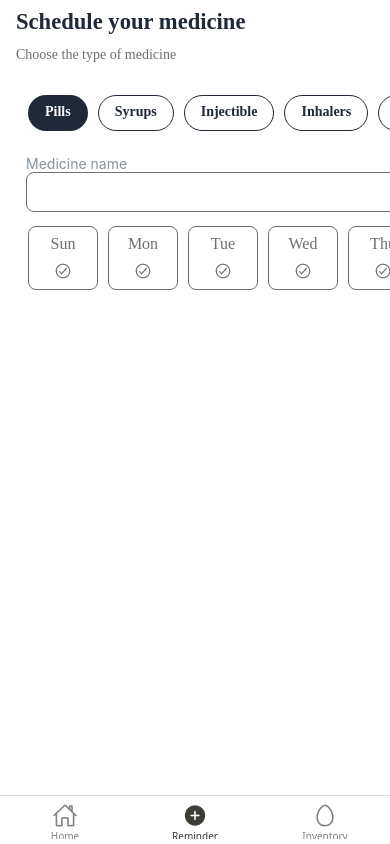
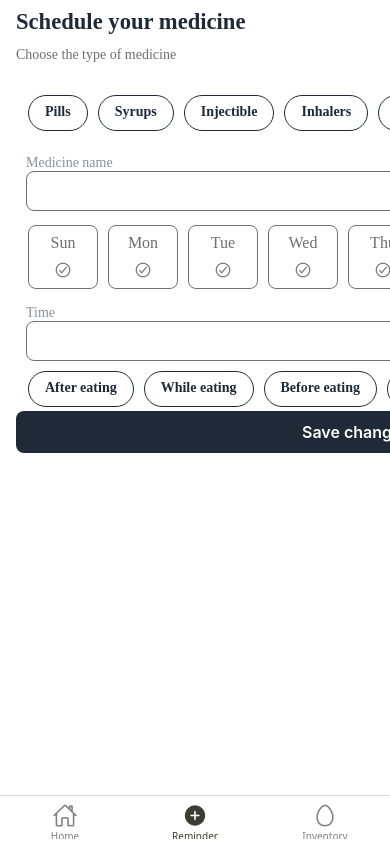
Before and after one commit to bidhan-skybase/PillPop, a React Native app: screen /Reminder in a window 390 px wide. Built offline with nearby package versions, Linux system fonts and the light colour scheme.

Commit message:
feat: Add reminder page

```diff
--- a/package.json
+++ b/package.json
@@ -10,6 +10,7 @@
     "test": "jest"
   },
   "dependencies": {
+    "@react-native-community/datetimepicker": "^8.3.0",
     "@react-navigation/bottom-tabs": "^7.3.10",
     "@react-navigation/native": "^7.1.6",
     "@rneui/base": "^4.0.0-rc.8",
--- a/src/component/dropdown.tsx
+++ b/src/component/dropdown.tsx
@@ -43,6 +43,7 @@ const DropdownInput: React.FC<DropdownInputProps> = ({
         labelStyle={{
           fontSize: 14,
           fontWeight: '400',
+          fontFamily:"Montserrat",
         }}
         value={value}
         inputContainerStyle={styles.optionInputContainer}
--- a/src/screens/add_reminder/index.tsx
+++ b/src/screens/add_reminder/index.tsx
@@ -1,11 +1,12 @@
 import React, {useState} from 'react';
 import {View, SafeAreaView, FlatList, TouchableOpacity} from 'react-native';
-import {Text, Input} from '@rneui/themed';
+import {Text, Input, Button} from '@rneui/themed';
 import styles from '../add_reminder/styles.ts';
 import Gap from '../../component/gap.tsx';
 import Ionicons from 'react-native-vector-icons/Ionicons';
 import colors from '../../styles/colors.ts';
-import DropdownInput from "../../component/dropdown.tsx";
+import DropdownInput from '../../component/dropdown.tsx';
+import TimePickerInput from '../../component/time_picker.tsx';
 
 export default function ReminderScreen() {
   let medicine = [
@@ -19,8 +20,15 @@ export default function ReminderScreen() {
   ];
 
   let days = ['Sun', 'Mon', 'Tue', 'Wed', 'Thu', 'Fri', 'Sat'];
-  const [selectedMedicine, setSelectedMedicine] = useState(medicine[0]);
+  let eatingHabit = [
+    'After eating',
+    'While eating',
+    'Before eating',
+    'Not applicable',
+  ];
+  const [selectedMedicine, setSelectedMedicine] = useState('');
   const [selectedDays, setSelectedDay] = useState(['']);
+  const [selectedHabit, setSelectedHabit] = useState('');
   return (
     <SafeAreaView style={styles.safeAreaView}>
       <View style={styles.container}>
@@ -63,16 +71,16 @@ export default function ReminderScreen() {
           />
         </View>
         <Gap size={16} />
-        <View style={{flexDirection: 'row', gap: 0,}}>
-          <View style={{flex: 7,marginTop:4}}>
+        <View style={{flexDirection: 'row', gap: 0}}>
+          <View style={{flex: 7, marginTop: 4}}>
             <Input label="Medicine name" />
           </View>
 
           <View style={{flex: 3}}>
-            <DropdownInput label={"Dosage"}></DropdownInput>
+            <DropdownInput label={'Dosage'}></DropdownInput>
           </View>
         </View>
-        <View style={{height: 100}}>
+        <View style={{height: 80}}>
           <FlatList
             horizontal
             data={days}
@@ -91,9 +99,17 @@ export default function ReminderScreen() {
                     }
                   }}>
                   <View
-                    style={[styles.dayButton,{borderColor: isSelected ? colors.primary : colors.secondary}]}>
+                    style={[
+                      styles.dayButton,
+                      {
+                        borderColor: isSelected
+                          ? colors.primary
+                          : colors.secondary,
+                      },
+                    ]}>
                     <Text
                       style={{
+                        fontWeight: isSelected ? '600' : '400',
                         color: isSelected ? colors.primary : colors.secondary,
                       }}>
                       {item}
@@ -114,6 +130,41 @@ export default function ReminderScreen() {
             }}
           />
         </View>
+        <Input label={'Time'}></Input>
+        <View style={{height: 40}}>
+          <FlatList
+            horizontal
+            data={eatingHabit}
+            keyExtractor={item => item}
+            showsHorizontalScrollIndicator={false}
+            contentContainerStyle={{paddingHorizontal: 12}}
+            renderItem={({item}) => {
+              const isSelected = item === selectedHabit;
+
+              return (
+                <TouchableOpacity
+                  onPress={() => setSelectedHabit(item)}
+                  style={[
+                    styles.chip,
+                    {
+                      backgroundColor: isSelected ? '#1F2937' : '#ffffff',
+                      borderColor: isSelected ? 'transparent' : '#1F2937',
+                    },
+                  ]}>
+                  <Text
+                    style={[
+                      styles.chipText,
+                      {color: isSelected ? '#ffffff' : '#1F2937'},
+                    ]}>
+                    {item}
+                  </Text>
+                </TouchableOpacity>
+              );
+            }}
+          />
+        </View>
+          <View style={{flex:1}}></View>
+          <Button title={"Save changes"}></Button>
       </View>
     </SafeAreaView>
   );
--- a/src/styles/theme.ts
+++ b/src/styles/theme.ts
@@ -26,10 +26,17 @@ const theme = createTheme({
       },
     },
     Input: {
+
+
+      containerStyle:{
+        width:"100%",
+      },
       inputContainerStyle: {
         borderBottomWidth: 0,
+        width:"100%"
       },
       inputStyle: {
+        width:"100%",
         borderWidth: 1,
         borderColor: '#6E6E73',
         borderRadius: 8,
@@ -39,6 +46,7 @@ const theme = createTheme({
       labelStyle: {
         fontSize: 14,
         fontWeight: '400',
+        fontFamily:"Montserrat",
       },
     }
   },
```
Also changed, not shown: 2 other files (tests, documents, lock files or other folders).
